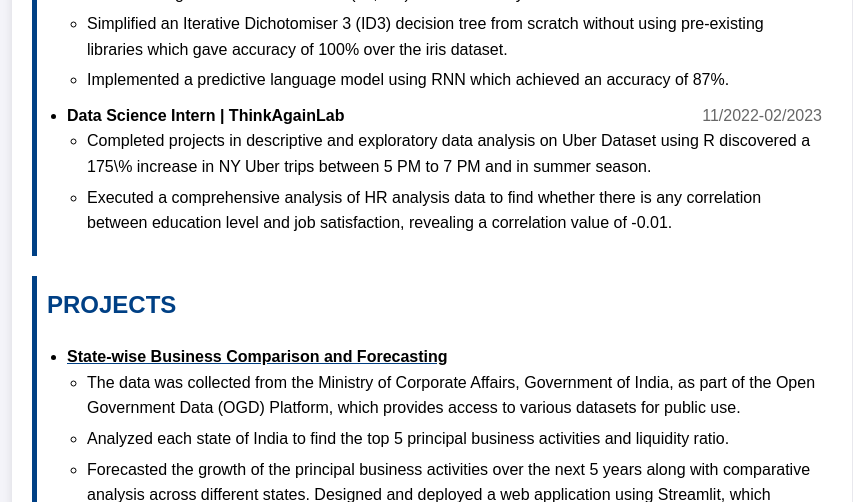
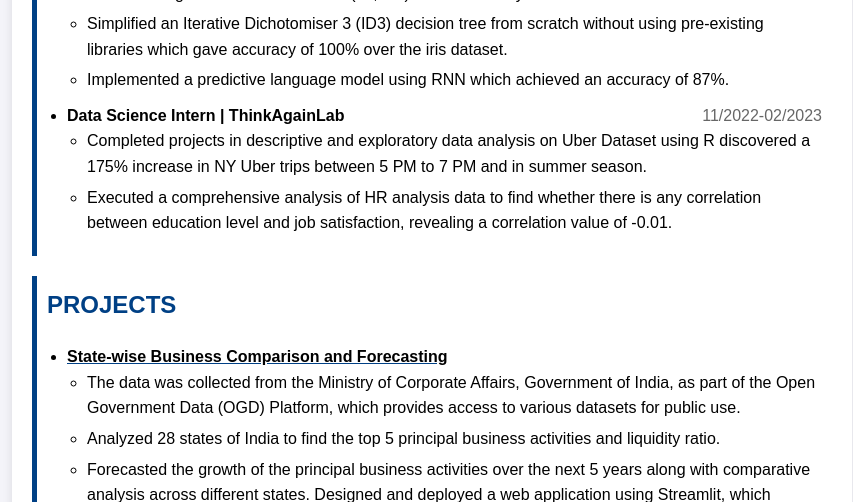
Before and after one commit to s0ul141/resume, a plain HTML site: page index.html in a window 1280 px wide. Shown: the part 1220-1722 px from the top of the page, without its empty margins (208-1061 px from the left). Drawn offline with Linux system fonts and the light colour scheme.

Commit message:
Update index.html

```diff
--- a/index.html
+++ b/index.html
@@ -78,7 +78,7 @@
                 <li>
                     <strong>Data Science Intern | ThinkAgainLab</strong> <span class="date">11/2022-02/2023</span>
                     <ul>
-                        <li>Completed projects in descriptive and exploratory data analysis on Uber Dataset using R discovered a 175\% increase in NY Uber trips between 5 PM to 7 PM and in summer season.</li>
+                        <li>Completed projects in descriptive and exploratory data analysis on Uber Dataset using R discovered a 175% increase in NY Uber trips between 5 PM to 7 PM and in summer season.</li>
                         <li>Executed a comprehensive analysis of HR analysis data to find whether there is any correlation between education level and job satisfaction, revealing a correlation value of -0.01.</li>
                     </ul>
                 </li>
@@ -92,7 +92,7 @@
                     <a href="https://github.com/s0ul141/Statewise-business-comparison-and-forecast"><strong>State-wise Business Comparison and Forecasting</strong></a>
                     <ul>
                         <li>The data was collected from the Ministry of Corporate Affairs, Government of India, as part of the Open Government Data (OGD) Platform, which provides access to various datasets for public use.</li>
-                        <li>Analyzed each state of India to find the top 5 principal business activities and liquidity ratio.</li>
+                        <li>Analyzed 28 states of India to find the top 5 principal business activities and liquidity ratio.</li>
                         <li>Forecasted the growth of the principal business activities over the next 5 years along with comparative analysis across different states. Designed and deployed a web application using Streamlit, which assists investors.</li>
                     </ul>
                 </li>
```
